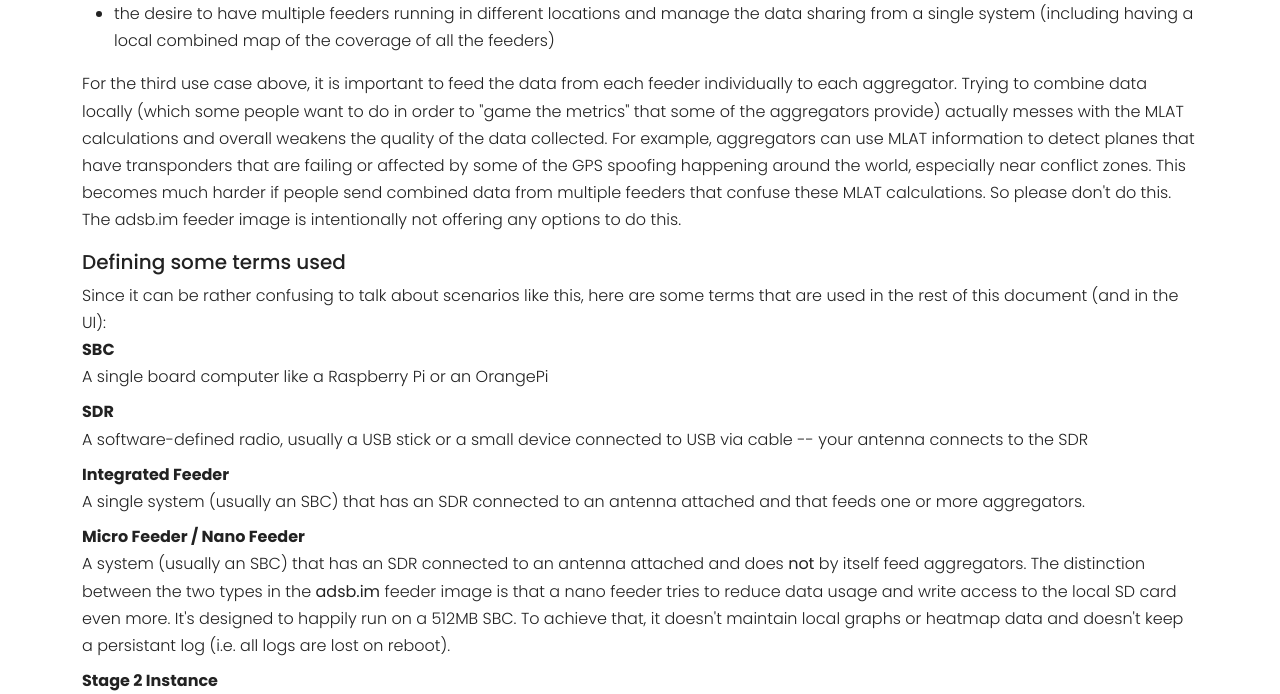
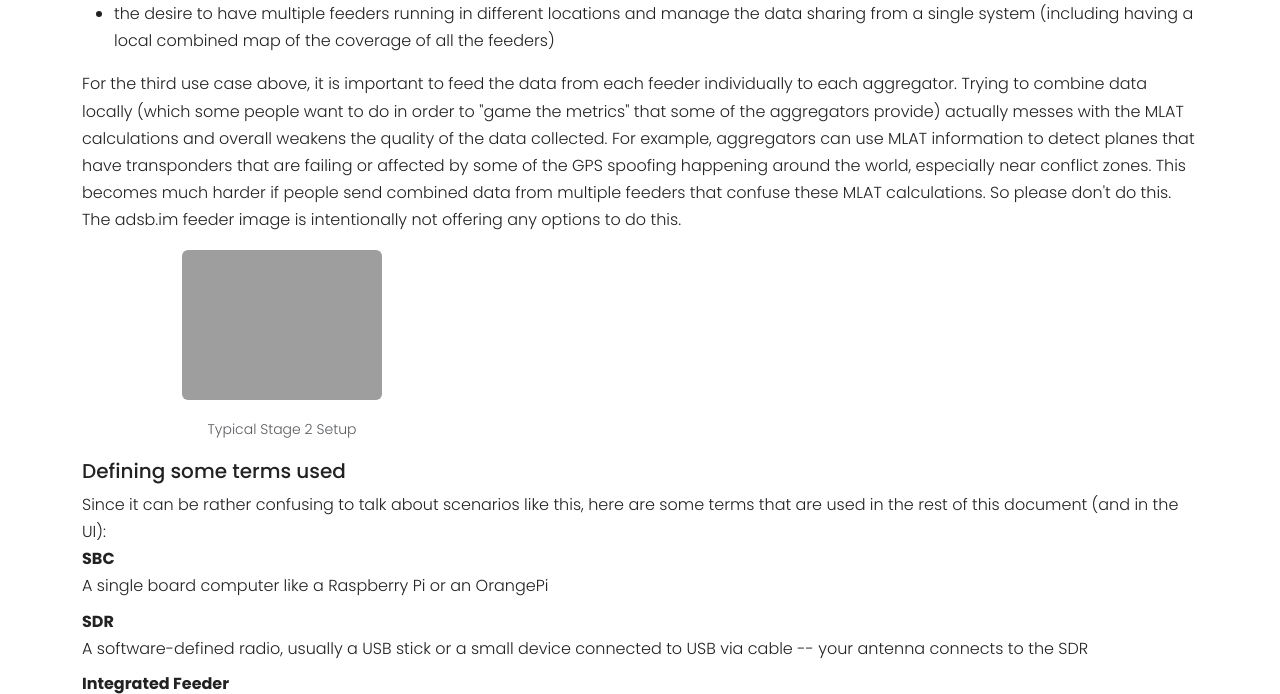
Before and after one commit to adsbim/adsb-im-web, a Flask app: template web/templates/stage2.html in a window 1280 px wide. Shown: the part 542-1236 px from the top of the page. Run offline with Flask 3, Linux system fonts and the light colour scheme; the template is opened without the code that fills it, so the values that code supplies are empty; grey boxes are pictures that could not be loaded.

Commit message:
add stage 2 image
Signed-off-by: Dirk Hohndel <dirk@hohndel.org>

```diff
--- a/web/templates/stage2.html
+++ b/web/templates/stage2.html
@@ -34,6 +34,12 @@
     becomes much harder if people send combined data from multiple feeders that confuse these MLAT calculations. So
     please don't do this. The adsb.im feeder image is intentionally not offering any options to do this.
   </div>
+  <figure class="figure center">
+    <img src="/static/images/stage2-architecture.png" class="figure-img img-fluid rounded  shadow-3 mb-3"
+         max-width="600" width="50%" alt="Typical Stage 2 setup" />
+    <figcaption class="figure-caption">Typical Stage 2 Setup</figcaption>
+  </figure>
+
   <h5>Defining some terms used</h5>
   <div class="mb-3">
     Since it can be rather confusing to talk about scenarios like this, here are some terms that are used in the rest of
```
